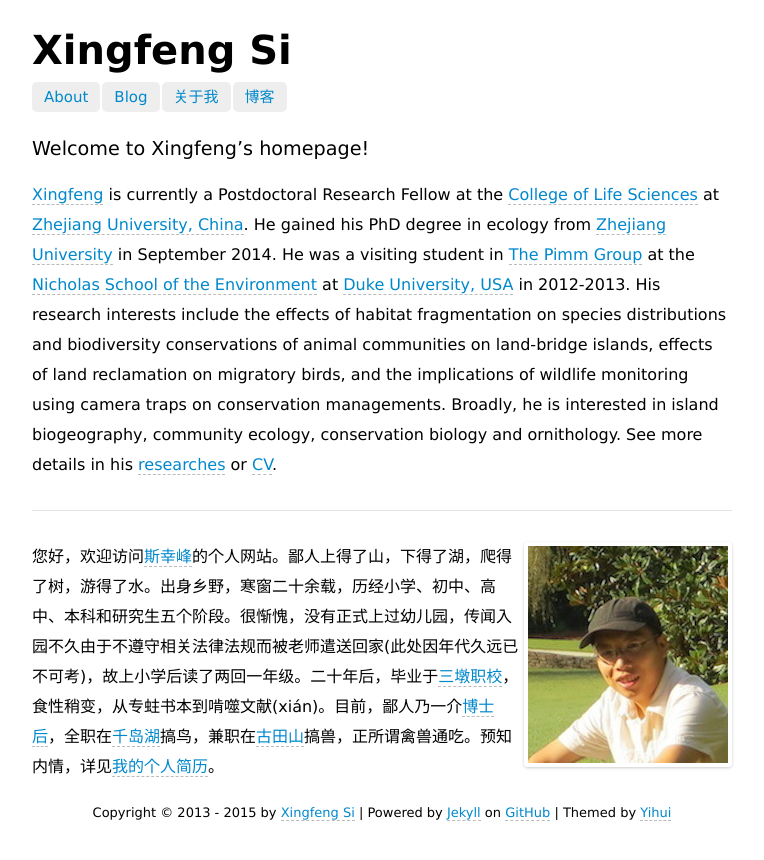
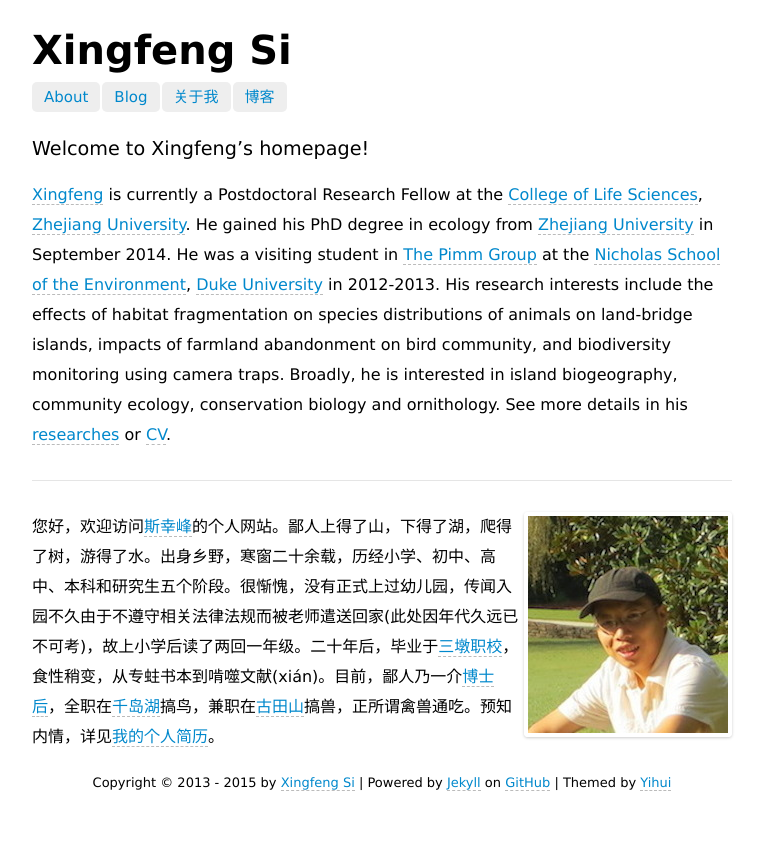
Before and after one commit to sixf/sixf.github.io, a Jekyll site: the page built from index.md, in a window 1280 px wide. Shown: the top 860 px of the page, without its empty margins (258-1022 px from the left). Built offline with Jekyll 4.4.1, drawn with Linux system fonts in a browser that asks for light colours; Markdown is read by kramdown in place of the engine named in the settings.

Commit message:
delete countries after uni.

```diff
--- a/index.md
+++ b/index.md
@@ -5,7 +5,7 @@
 
 <big>Welcome to Xingfeng’s homepage! </big>
 
-[Xingfeng](http://sixf.org "Xingfeng Si") is currently a Postdoctoral Research Fellow at the [College of Life Sciences](http://www.cls.zju.edu.cn/en/) at [Zhejiang University, China](http://www.zju.edu.cn/english/ "Zhejiang University"). He gained his PhD degree in ecology from [Zhejiang University](http://www.zju.edu.cn/english/ "Zhejiang University") in September 2014. He was a visiting student in [The Pimm Group](http://www.thepimmgroup.org) at the [Nicholas School of the Environment](http://nicholas.duke.edu) at [Duke University, USA](http://www.duke.edu) in 2012-2013. His research interests include the effects of habitat fragmentation on species distributions and biodiversity conservations of animal communities on land-bridge islands, effects of land reclamation on migratory birds, and the implications of wildlife monitoring using camera traps on conservation managements. Broadly, he is interested in island biogeography, community ecology, conservation biology and ornithology. See more details in his [researches](http://sixf.org/en/about "About Xingfeng") or [CV](http://sixf.org/files/others/cv_en.pdf).
+[Xingfeng](http://sixf.org "Xingfeng Si") is currently a Postdoctoral Research Fellow at the [College of Life Sciences](http://www.cls.zju.edu.cn/en/), [Zhejiang University](http://www.zju.edu.cn/english/ "Zhejiang University"). He gained his PhD degree in ecology from [Zhejiang University](http://www.zju.edu.cn/english/ "Zhejiang University") in September 2014. He was a visiting student in [The Pimm Group](http://www.thepimmgroup.org) at the [Nicholas School of the Environment](http://nicholas.duke.edu), [Duke University](http://www.duke.edu) in 2012-2013. His research interests include the effects of habitat fragmentation on species distributions of animals on land-bridge islands, impacts of farmland abandonment on bird community, and biodiversity monitoring using camera traps. Broadly, he is interested in island biogeography, community ecology, conservation biology and ornithology. See more details in his [researches](http://sixf.org/en/about "About Xingfeng") or [CV](http://sixf.org/files/others/cv_en.pdf).
 
 
 ---
```
